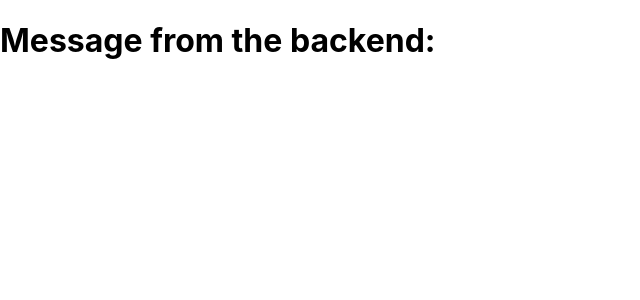
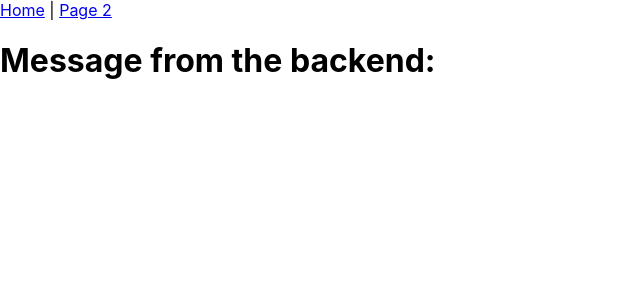
Before and after one commit to gio250512/cs320-project-giovannimedina, a React (Create React App) app in the folder src/main/frontend/: page / in a window 1280 px wide. Shown: the top 300 px of the page, without its empty margins (0-640 px from the left). Built offline with nearby package versions, Linux system fonts and the light colour scheme; no server answers.

Commit message:
4.4 navigation bar

```diff
--- /dev/null
+++ b/src/main/frontend/src/Navbar.js
@@ -0,0 +1,17 @@
+import { Link } from "react-router-dom";
+
+const Navbar = () => {
+    return (
+        <nav>
+            <div>
+                <Link to="/">Home</Link>
+                {/* Using <span> here to add a separator between the links.
+                    You'll want to get rid of this when you add proper CSS formatting */}
+                <span> | </span>
+                <Link to="/page2">Page 2</Link>
+            </div>
+        </nav>
+    );
+}
+
+export default Navbar;
--- a/src/main/frontend/src/index.js
+++ b/src/main/frontend/src/index.js
@@ -2,7 +2,8 @@ import React from 'react';
 import ReactDOM from 'react-dom/client';
 import './index.css';
 import App from './App';
-import Page2 from './Page2';
+import Page2 from './Page2'
+import Navbar from './Navbar';
 import { BrowserRouter, Routes, Route } from 'react-router-dom';
 
 const root = ReactDOM.createRoot(document.getElementById('root'));
@@ -10,6 +11,7 @@ const root = ReactDOM.createRoot(document.getElementById('root'));
 root.render(
     <React.StrictMode>
         <BrowserRouter>
+            <Navbar/>
             <Routes>
                 <Route path="/" element={<App />} />
                 <Route path="/page2" element={<Page2 />} />
```
